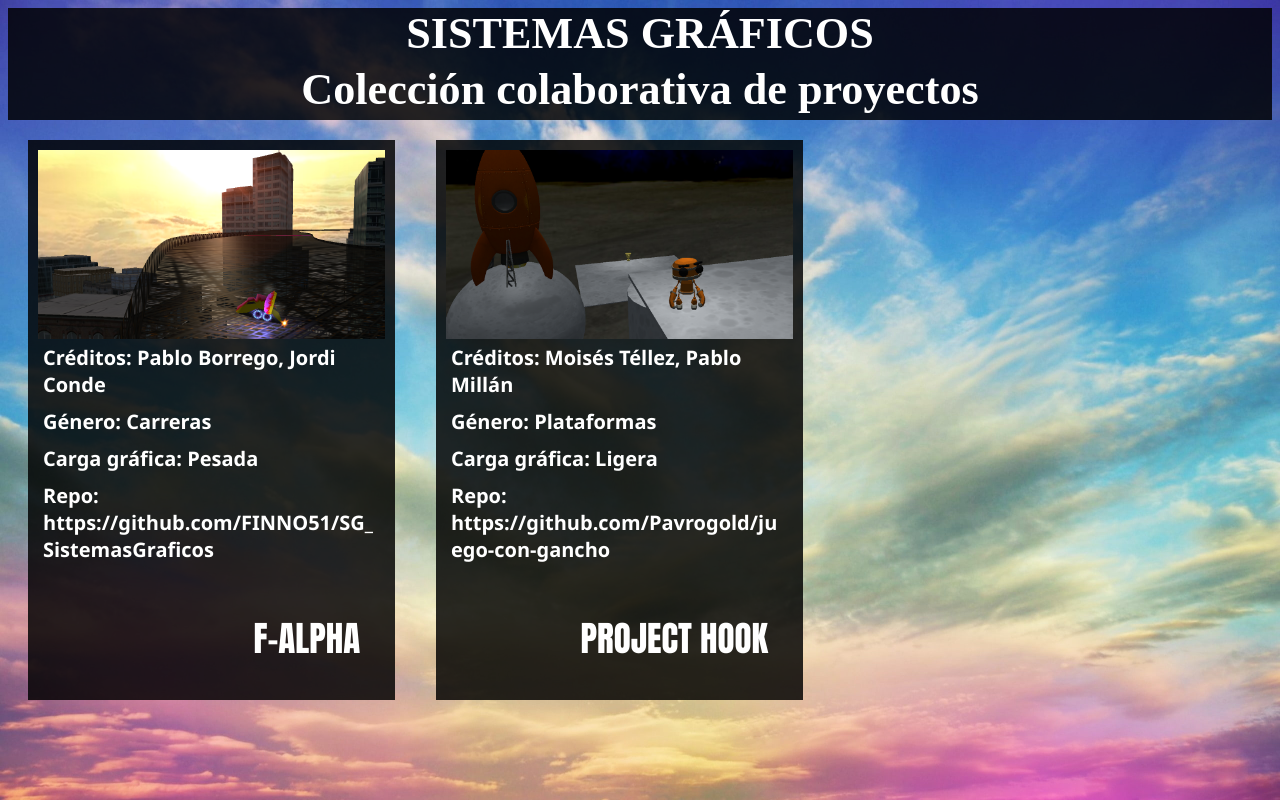
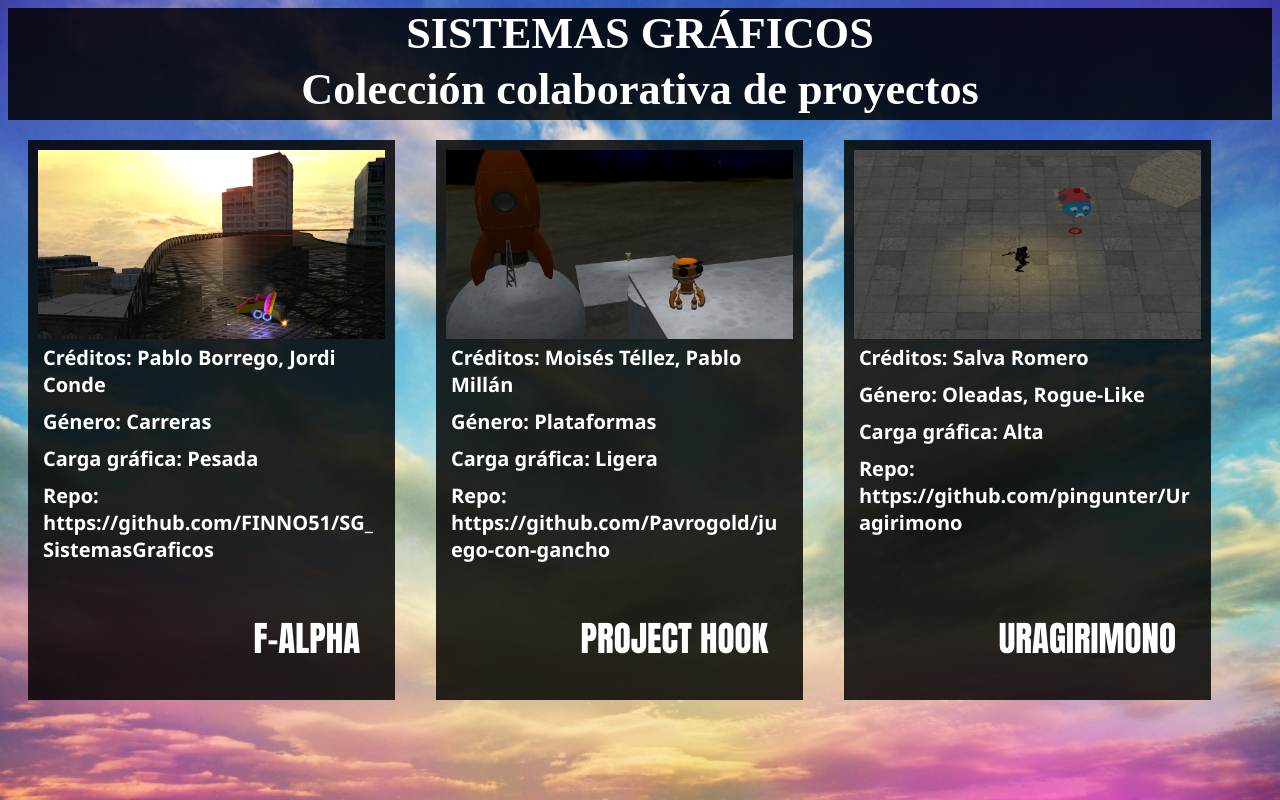
Before and after one commit to FINNO51/SG_COLLAB, a website: page dist/index.html in a window 1280 px wide. Drawn offline with Linux system fonts and the light colour scheme.

Commit message:
subo uragirimono

```diff
--- a/dist/index.html
+++ b/dist/index.html
@@ -34,6 +34,14 @@
         <a class="product">Repo: https://github.com/Pavrogold/juego-con-gancho</a>
         <a class="price">PROJECT HOOK</a>
       </div>
+      <div class="column" onclick="location.href='https://pingunter.github.io/Uragirimono/game/';" style="cursor: pointer;">
+        <img class="product" src="imgs/uragirimono.png" alt="Uragirimono"/>
+        <a class="product">Créditos: Salva Romero</a>
+        <a class="product">Género: Oleadas, Rogue-Like</a>
+        <a class="product">Carga gráfica: Alta</a>
+        <a class="product">Repo: https://github.com/pingunter/Uragirimono</a>
+        <a class="price">URAGIRIMONO</a>
+      </div>
     </div>
   </nav>
 
```
Also changed, not shown: dist/imgs/uragirimono.png (added).
